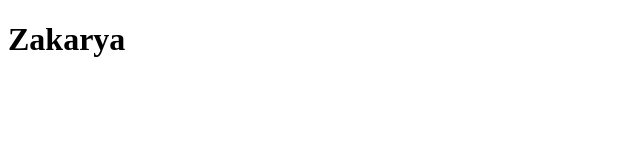
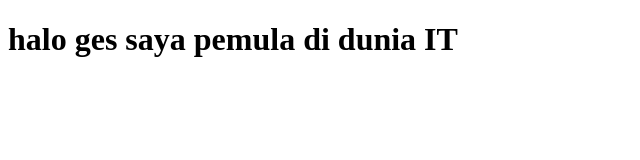
Before and after one commit to zakaalf96-pixel/Newbie-cupu, a plain HTML site: page index.html in a window 1280 px wide. Shown: the whole page, without its empty margins (0-640 px from the left). Drawn offline with Linux system fonts and the light colour scheme.

Commit message:
update judul

```diff
--- a/index.html
+++ b/index.html
@@ -6,6 +6,7 @@
     <title>Web</title>
 </head>
 <body>
-    <h1>Zakarya</h1>
+    <h1>halo ges saya pemula di dunia IT
+    </h1>
 </body>
 </html>
```
